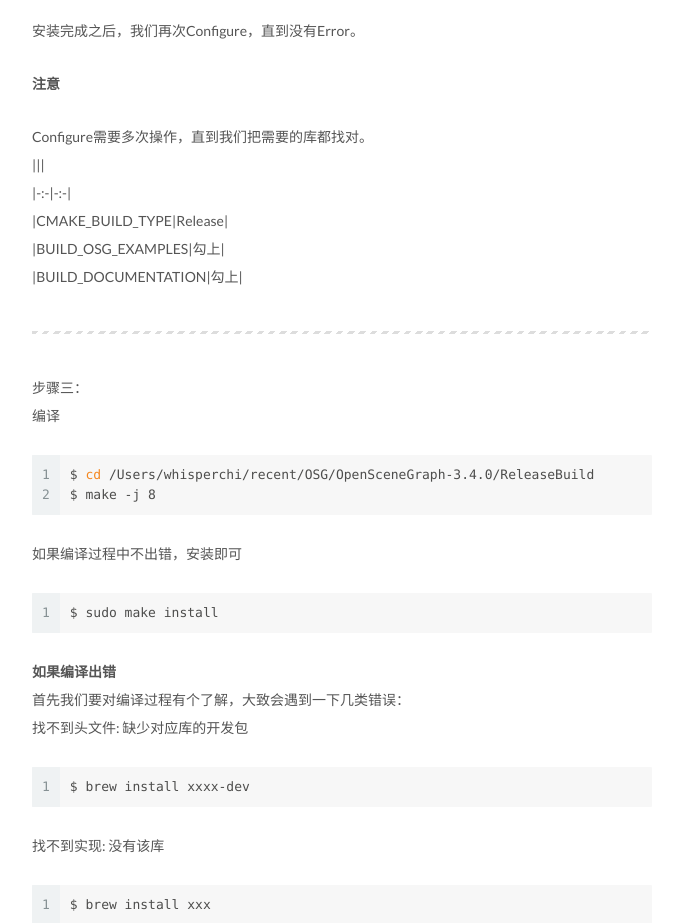
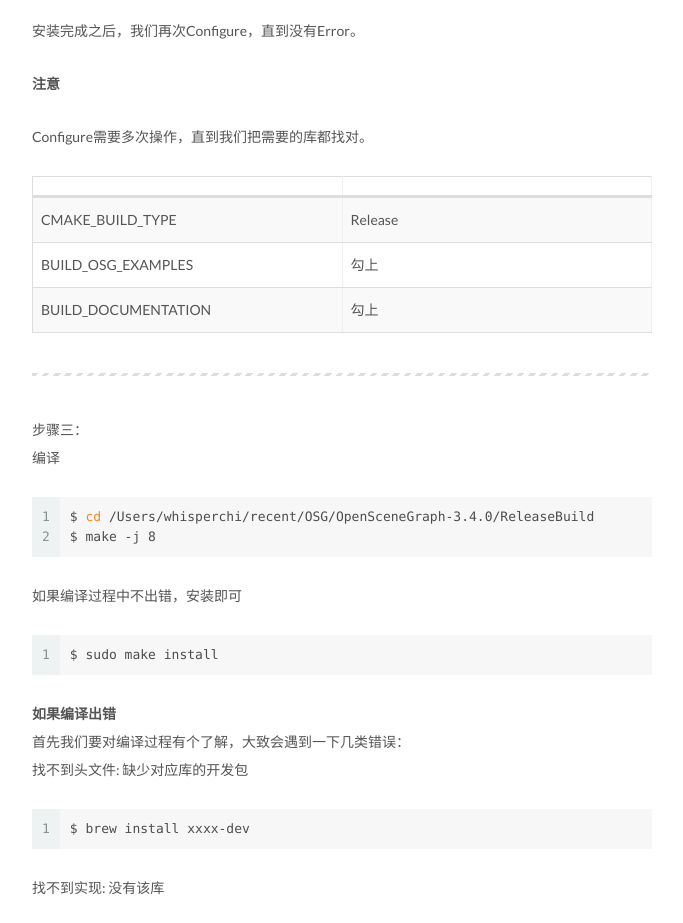
Before and after one commit to WhisperChi/WhisperChi.github.io, a plain HTML site: page 2017/01/14/2017-01-14-macosbian-yi-openscenegrap-and-osgearth/index.html in a window 1280 px wide. Shown: the part 2630-3553 px from the top of the page, without its empty margins (428-1111 px from the left). Drawn offline with Linux system fonts and the light colour scheme.

Commit message:
Site updated: 2017-04-05 11:19:54

```diff
--- a/2017/01/14/2017-01-14-macosbian-yi-openscenegrap-and-osgearth/index.html
+++ b/2017/01/14/2017-01-14-macosbian-yi-openscenegrap-and-osgearth/index.html
@@ -95,7 +95,7 @@
 <meta property="og:description" content="简介这个是一篇MacOS上编译OpenSceneGraph和OsgEarth的实践文章。我之前编译过Windows7 Vs2010的32位和64位，Android armv7、Ubuntu14.04上的OpenSceneGraph和OsgEarth库。后来换了笔记本，所以在Mac上的编译了下OpenSceneGraph、OsgEarth。">
 <meta property="og:image" content="http://yoursite.com/images/Osg_1.png">
 <meta property="og:image" content="http://yoursite.com/images/Osg_2.png">
-<meta property="og:updated_time" content="2017-03-31T03:00:51.000Z">
+<meta property="og:updated_time" content="2017-04-05T03:19:35.000Z">
 <meta name="twitter:card" content="summary">
 <meta name="twitter:title" content="MacOS编译OpenSceneGrap&amp;OsgEarth">
 <meta name="twitter:description" content="简介这个是一篇MacOS上编译OpenSceneGraph和OsgEarth的实践文章。我之前编译过Windows7 Vs2010的32位和64位，Android armv7、Ubuntu14.04上的OpenSceneGraph和OsgEarth库。后来换了笔记本，所以在Mac上的编译了下OpenSceneGraph、OsgEarth。">
@@ -392,7 +392,29 @@
 <figure class="highlight bash"><table><tr><td class="gutter"><pre><div class="line">1</div></pre></td><td class="code"><pre><div class="line">brew install gdal</div></pre></td></tr></table></figure>
 <p>安装完成之后，我们再次Configure，直到没有Error。</p>
 <p><strong>注意</strong></p>
-<p>Configure需要多次操作，直到我们把需要的库都找对。<br>|||<br>|-:-|-:-|<br>|CMAKE_BUILD_TYPE|Release|<br>|BUILD_OSG_EXAMPLES|勾上|<br>|BUILD_DOCUMENTATION|勾上|</p>
+<p>Configure需要多次操作，直到我们把需要的库都找对。</p>
+<table>
+<thead>
+<tr>
+<th></th>
+<th></th>
+</tr>
+</thead>
+<tbody>
+<tr>
+<td>CMAKE_BUILD_TYPE</td>
+<td>Release</td>
+</tr>
+<tr>
+<td>BUILD_OSG_EXAMPLES</td>
+<td>勾上</td>
+</tr>
+<tr>
+<td>BUILD_DOCUMENTATION</td>
+<td>勾上</td>
+</tr>
+</tbody>
+</table>
 <hr>
 <p>步骤三：<br>编译<br><figure class="highlight bash"><table><tr><td class="gutter"><pre><div class="line">1</div><div class="line">2</div></pre></td><td class="code"><pre><div class="line">$ <span class="built_in">cd</span> /Users/whisperchi/recent/OSG/OpenSceneGraph-3.4.0/ReleaseBuild</div><div class="line">$ make -j 8</div></pre></td></tr></table></figure></p>
 <p>如果编译过程中不出错，安装即可<br><figure class="highlight bash"><table><tr><td class="gutter"><pre><div class="line">1</div></pre></td><td class="code"><pre><div class="line">$ sudo make install</div></pre></td></tr></table></figure></p>
```
